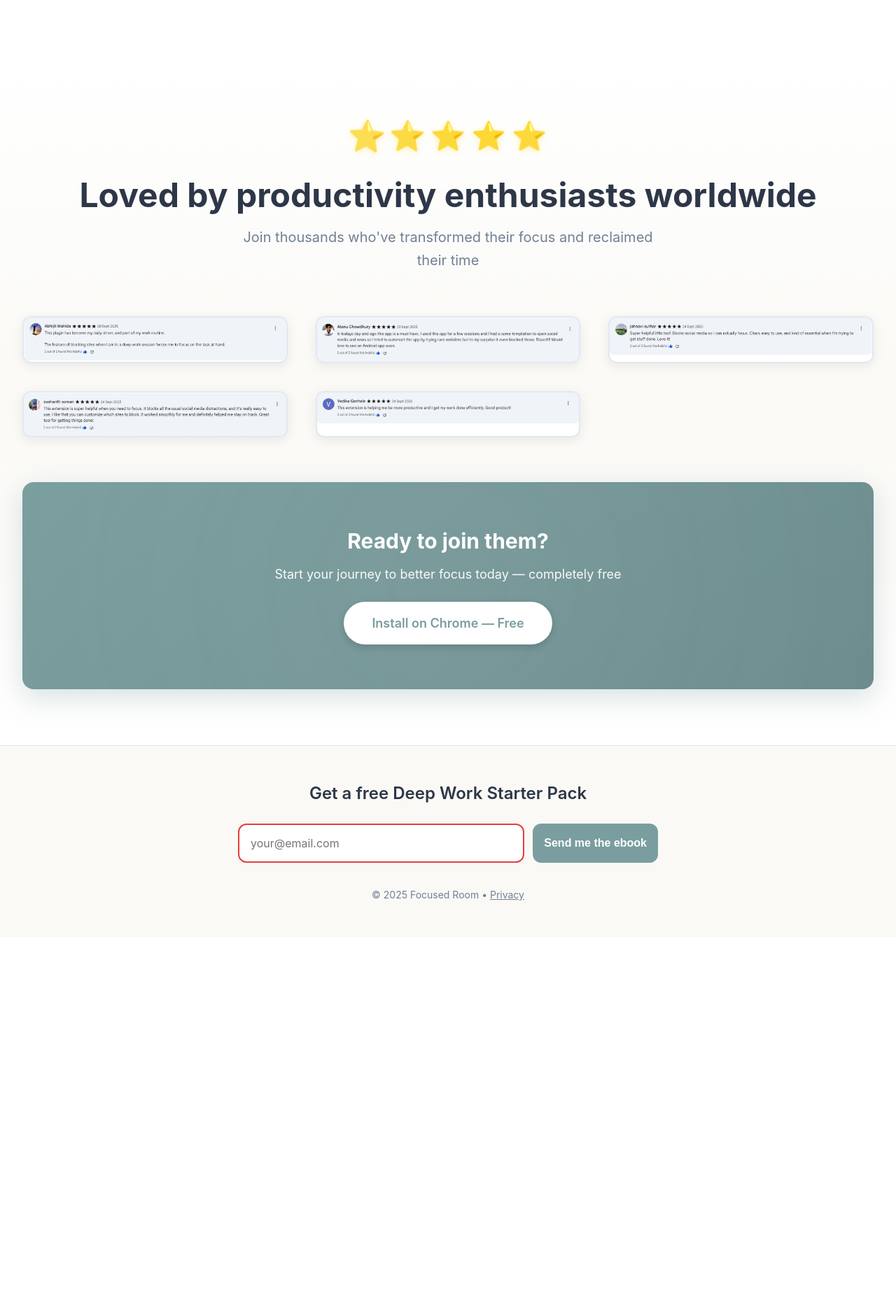
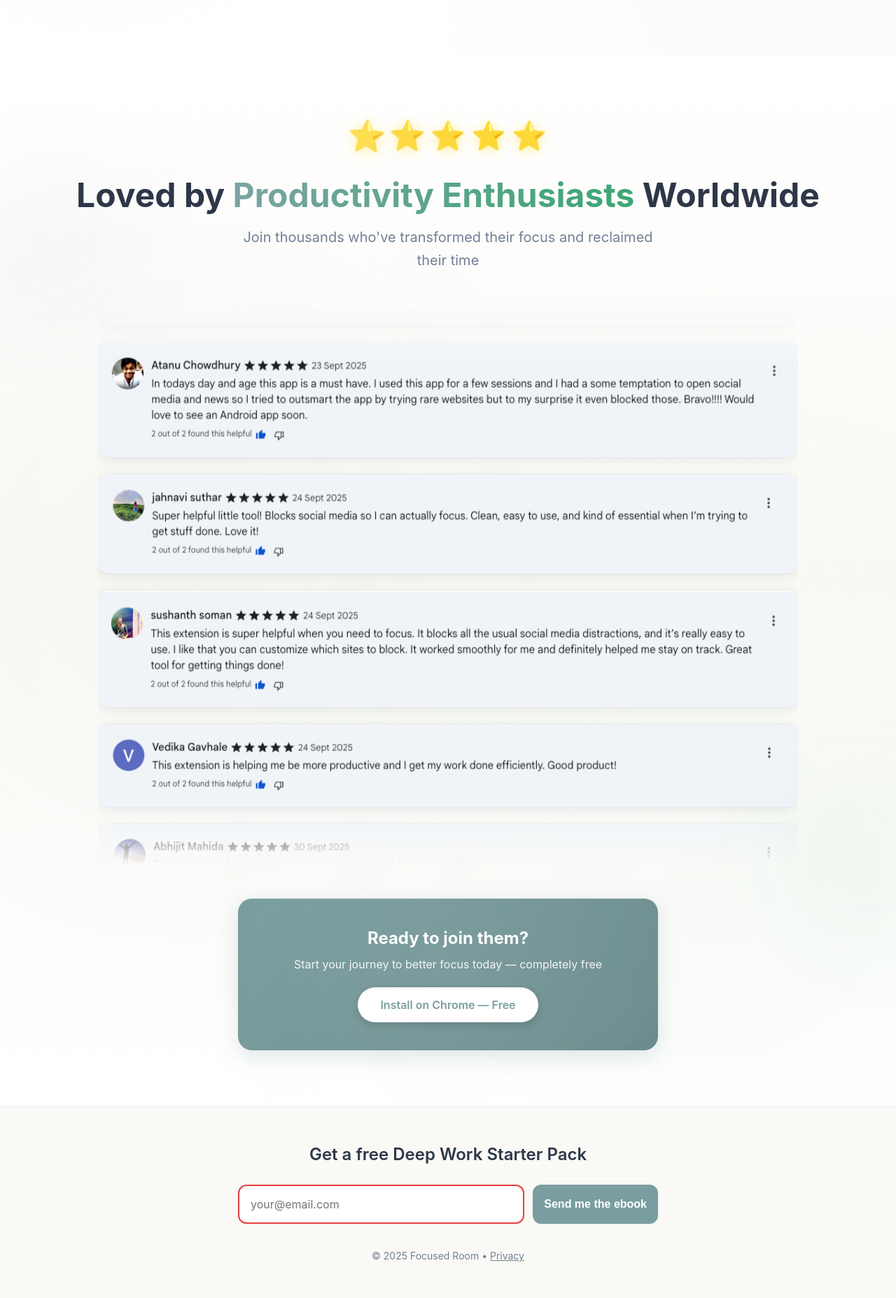
Before and after one commit to ds-souvik/Agentic-AI-Voyage, a Flask app: page / in a window 1280 px wide. Shown: the part 730-2585 px from the top of the page at 70% size. Before the commit the page ends 2017 px from the top, so only its background shows below. Run offline with Flask 3, Linux system fonts and the light colour scheme.

Commit message:
feat(ui): inject character and personality into design
MILESTONE 7 PR A - Character & Polish

Typography: Logo teal→black hover, H1 'Protect'/'Build' highlighted
Testimonials: Vertical auto-scroll carousel with fade masks
Visual: Floating orbs, gradients, depth, smooth animations
CTA: 60% smaller, more aesthetic, subtle glow

Tests: 159/160 passing (99.4%)

```diff
--- a/02_FocusedRoom_website/app/static/css/main.css
+++ b/02_FocusedRoom_website/app/static/css/main.css
@@ -603,14 +648,55 @@
    ============================================ */
 
 .testimonials-section {
-  background: linear-gradient(180deg, #ffffff 0%, var(--color-neutral-100) 50%, #ffffff 100%);
+  background:
+    radial-gradient(circle at 20% 50%, rgba(122, 158, 159, 0.03) 0%, transparent 50%),
+    radial-gradient(circle at 80% 80%, rgba(56, 161, 105, 0.02) 0%, transparent 50%),
+    linear-gradient(180deg, #ffffff 0%, var(--color-neutral-100) 50%, #ffffff 100%);
   padding: var(--space-20) 0;
   position: relative;
+  overflow: hidden;
+}
+
+/* Floating orbs for character */
+.testimonials-section::before,
+.testimonials-section::after {
+  content: '';
+  position: absolute;
+  border-radius: 50%;
+  opacity: 0.4;
+  filter: blur(60px);
+  animation: float 20s ease-in-out infinite;
+}
+
+.testimonials-section::before {
+  width: 300px;
+  height: 300px;
+  background: radial-gradient(circle, rgba(122, 158, 159, 0.2) 0%, transparent 70%);
+  top: 10%;
+  left: -100px;
+  animation-delay: 0s;
+}
+
+.testimonials-section::after {
+  width: 400px;
+  height: 400px;
+  background: radial-gradient(circle, rgba(56, 161, 105, 0.15) 0%, transparent 70%);
+  bottom: 10%;
+  right: -150px;
+  animation-delay: 10s;
+}
+
+@keyframes float {
+  0%, 100% { transform: translate(0, 0) scale(1); }
+  33% { transform: translate(30px, -30px) scale(1.1); }
+  66% { transform: translate(-20px, 20px) scale(0.9); }
 }
 
 .testimonials-header {
   text-align: center;
-  margin-bottom: var(--space-16);
+  margin-bottom: var(--space-12);
+  position: relative;
+  z-index: 1;
 }
 
 .stars-large {
@@ -624,7 +710,7 @@
 .stars-large .star {
   animation: star-twinkle 2s ease-in-out infinite;
   animation-delay: calc(var(--star-index, 0) * 0.2s);
-  filter: drop-shadow(0 2px 4px rgba(255, 215, 0, 0.3));
+  filter: drop-shadow(0 2px 8px rgba(255, 215, 0, 0.4));
 }
 
 .stars-large .star:nth-child(1) { --star-index: 0; }
@@ -646,6 +732,27 @@
   line-height: 1.2;
 }
 
+/* Gradient highlight text */
+.highlight-gradient {
+  background: linear-gradient(135deg, var(--color-primary-500) 0%, var(--color-accent) 100%);
+  -webkit-background-clip: text;
+  -webkit-text-fill-color: transparent;
+  background-clip: text;
+  position: relative;
+  animation: gradient-shift 3s ease-in-out infinite;
+}
+
+@keyframes gradient-shift {
+  0%, 100% { filter: hue-rotate(0deg) brightness(1); }
+  50% { filter: hue-rotate(10deg) brightness(1.1); }
+}
+
+/* Primary color highlight (for hero H1) */
+.highlight-primary {
+  color: var(--color-primary-600);
+  font-weight: 700;
+}
+
 .testimonials-subtitle {
   font-size: var(--text-xl);
   color: var(--color-muted);
@@ -653,23 +760,44 @@
   margin: 0 auto;
 }
 
-/* Testimonials Grid */
-.testimonials-grid {
-  display: grid;
-  grid-template-columns: 1fr;
+/* Vertical Auto-Scrolling Carousel */
+.testimonials-carousel-container {
+  max-width: 900px;
+  height: 600px;
+  margin: 0 auto var(--space-12);
+  overflow: hidden;
+  position: relative;
+  mask-image: linear-gradient(to bottom, transparent 0%, black 10%, black 90%, transparent 100%);
+  -webkit-mask-image: linear-gradient(to bottom, transparent 0%, black 10%, black 90%, transparent 100%);
+}
+
+.testimonials-carousel {
+  display: flex;
+  flex-direction: column;
   gap: var(--space-6);
-  margin-bottom: var(--space-16);
-  padding: 0 var(--space-4);
+  animation: scroll-vertical 30s linear infinite;
+  will-change: transform;
+}
+
+.testimonials-carousel:hover {
+  animation-play-state: paused;
+}
+
+@keyframes scroll-vertical {
+  0% { transform: translateY(0); }
+  100% { transform: translateY(-50%); }
 }
 
 .testimonial-card {
   background: white;
-  border-radius: var(--radius);
+  border-radius: 16px;
   overflow: hidden;
-  box-shadow: 0 4px 16px rgba(15, 23, 36, 0.08);
+  box-shadow:
+    0 4px 20px rgba(15, 23, 36, 0.08),
+    0 0 0 1px rgba(122, 158, 159, 0.1);
   transition: all var(--duration-base) var(--ease-out);
-  border: 2px solid var(--color-border);
   position: relative;
+  flex-shrink: 0;
 }
 
 .testimonial-card::before {
@@ -678,16 +806,17 @@
   top: 0;
   left: 0;
   right: 0;
-  height: 4px;
+  height: 3px;
   background: var(--gradient-primary);
   opacity: 0;
   transition: opacity var(--duration-base) var(--ease-out);
 }
 
 .testimonial-card:hover {
-  transform: translateY(-6px);
-  box-shadow: 0 16px 32px rgba(122, 158, 159, 0.2);
-  border-color: var(--color-primary-500);
+  transform: scale(1.02);
+  box-shadow:
+    0 12px 40px rgba(122, 158, 159, 0.15),
+    0 0 0 2px var(--color-primary-500);
 }
 
 .testimonial-card:hover::before {
@@ -698,16 +827,20 @@
   width: 100%;
   height: auto;
   display: block;
+  object-fit: cover;
 }
 
-/* Testimonials CTA */
+/* Testimonials CTA - Smaller & More Aesthetic */
 .testimonials-cta {
+  max-width: 600px;
+  margin: 0 auto;
   background: linear-gradient(135deg, var(--color-primary-500) 0%, var(--color-primary-600) 100%);
-  border-radius: 16px;
-  padding: var(--space-12) var(--space-6);
+  border-radius: 20px;
+  padding: var(--space-8) var(--space-6);
   text-align: center;
-  box-shadow: 0 12px 40px rgba(122, 158, 159, 0.3);
-  margin: 0 var(--space-4);
+  box-shadow:
+    0 8px 30px rgba(122, 158, 159, 0.25),
+    inset 0 1px 0 rgba(255, 255, 255, 0.2);
   position: relative;
   overflow: hidden;
 }
@@ -719,31 +852,31 @@
   right: -50%;
   width: 200%;
   height: 200%;
-  background: radial-gradient(circle, rgba(255, 255, 255, 0.1) 0%, transparent 70%);
-  animation: pulse-glow 3s ease-in-out infinite;
+  background: radial-gradient(circle, rgba(255, 255, 255, 0.08) 0%, transparent 60%);
+  animation: pulse-glow 4s ease-in-out infinite;
 }
 
 @keyframes pulse-glow {
-  0%, 100% { transform: scale(1); opacity: 0.5; }
-  50% { transform: scale(1.1); opacity: 0.8; }
+  0%, 100% { transform: scale(1) rotate(0deg); opacity: 0.5; }
+  50% { transform: scale(1.05) rotate(180deg); opacity: 0.8; }
 }
 
 .cta-content {
   position: relative;
   z-index: 1;
-  margin-bottom: var(--space-6);
+  margin-bottom: var(--space-5);
 }
 
 .cta-content h3 {
-  font-size: var(--text-3xl);
+  font-size: var(--text-2xl);
   color: white;
-  margin-bottom: var(--space-3);
+  margin-bottom: var(--space-2);
   font-weight: 700;
 }
 
 .cta-content p {
-  font-size: var(--text-lg);
-  color: rgba(255, 255, 255, 0.95);
+  font-size: var(--text-base);
+  color: rgba(255, 255, 255, 0.9);
   margin: 0;
 }
 
@@ -752,15 +885,16 @@
   z-index: 1;
   background: white;
   color: var(--color-primary-500);
-  font-size: var(--text-lg);
-  padding: var(--space-4) var(--space-10);
+  font-size: var(--text-base);
+  padding: var(--space-3) var(--space-8);
   box-shadow: 0 4px 12px rgba(0, 0, 0, 0.15);
+  font-weight: 600;
 }
 
 .testimonials-cta .btn:hover {
   background: var(--color-neutral-100);
   transform: translateY(-2px);
-  box-shadow: 0 8px 20px rgba(0, 0, 0, 0.2);
+  box-shadow: 0 6px 16px rgba(0, 0, 0, 0.2);
   }
 
   /* Footer */
@@ -915,9 +1049,8 @@
   }
 
   /* Testimonials Section - Tablet */
-  .testimonials-grid {
-    grid-template-columns: repeat(2, 1fr);
-    gap: var(--space-8);
+  .testimonials-carousel-container {
+    height: 700px;
   }
 
   .testimonials-header h2 {
@@ -925,7 +1058,7 @@
   }
 
   .testimonials-cta {
-    padding: var(--space-16) var(--space-10);
+    padding: var(--space-10) var(--space-8);
     }
   }
 
@@ -963,23 +1096,9 @@
   }
 
   /* Testimonials Section - Desktop */
-  .testimonials-grid {
-    grid-template-columns: repeat(3, 1fr);
-    gap: var(--space-10);
-  }
-
-  .testimonial-card:nth-child(4),
-  .testimonial-card:nth-child(5) {
-    grid-column: span 1;
-  }
-
-  /* Center last row if only 2 items */
-  .testimonials-grid {
-    justify-items: center;
-  }
-
-  .testimonial-card {
-    max-width: 100%;
+  .testimonials-carousel-container {
+    height: 800px;
+    max-width: 1000px;
     }
   }
 
--- a/02_FocusedRoom_website/app/templates/index.html
+++ b/02_FocusedRoom_website/app/templates/index.html
@@ -47,7 +47,7 @@
       <span class="badge-icon">🧠</span>
       <span class="badge-text">Backed by Cognitive Behavioral Science</span>
     </div>
-    <h1>Protect your focus. Build your future.</h1>
+    <h1><span class="highlight-primary">Protect</span> your focus. <span class="highlight-primary">Build</span> your future.</h1>
     <p>Turn Chrome into a calm workspace — block distractions, use friction override, and track progress with gamified reports.</p>
     <div class="hero-cta">
       <a class="btn primary" href="{{ url_for('main.download') }}?utm_source=site&utm_medium=cta&utm_campaign=launch">Install on Chrome — Free</a>
@@ -98,12 +98,13 @@
         <span class="star">⭐</span>
         <span class="star">⭐</span>
       </div>
-      <h2>Loved by productivity enthusiasts worldwide</h2>
+      <h2>Loved by <span class="highlight-gradient">Productivity Enthusiasts</span> Worldwide</h2>
       <p class="testimonials-subtitle">Join thousands who've transformed their focus and reclaimed their time</p>
     </div>
 
-    <!-- Testimonials Grid -->
-    <div class="testimonials-grid">
+    <!-- Testimonials Carousel (Vertical Auto-Scroll) -->
+    <div class="testimonials-carousel-container">
+      <div class="testimonials-carousel">
         <div class="testimonial-card">
           <img src="{{ url_for('static', filename='assets/review_abhijit.png') }}" alt="5-star review by Abhijit" loading="lazy">
         </div>
@@ -118,6 +119,14 @@
         </div>
         <div class="testimonial-card">
           <img src="{{ url_for('static', filename='assets/review_vedika.png') }}" alt="5-star review by Vedika" loading="lazy">
+        </div>
+        <!-- Duplicate for seamless loop -->
+        <div class="testimonial-card">
+          <img src="{{ url_for('static', filename='assets/review_abhijit.png') }}" alt="5-star review by Abhijit" loading="lazy">
+        </div>
+        <div class="testimonial-card">
+          <img src="{{ url_for('static', filename='assets/review_atanu.png') }}" alt="5-star review by Atanu" loading="lazy">
+        </div>
       </div>
     </div>
 
```
Also changed, not shown: other parts of 02_FocusedRoom_website/app/static/css/main.css (+45 -0 lines). Lines whose indentation alone changed are shown as unchanged.
